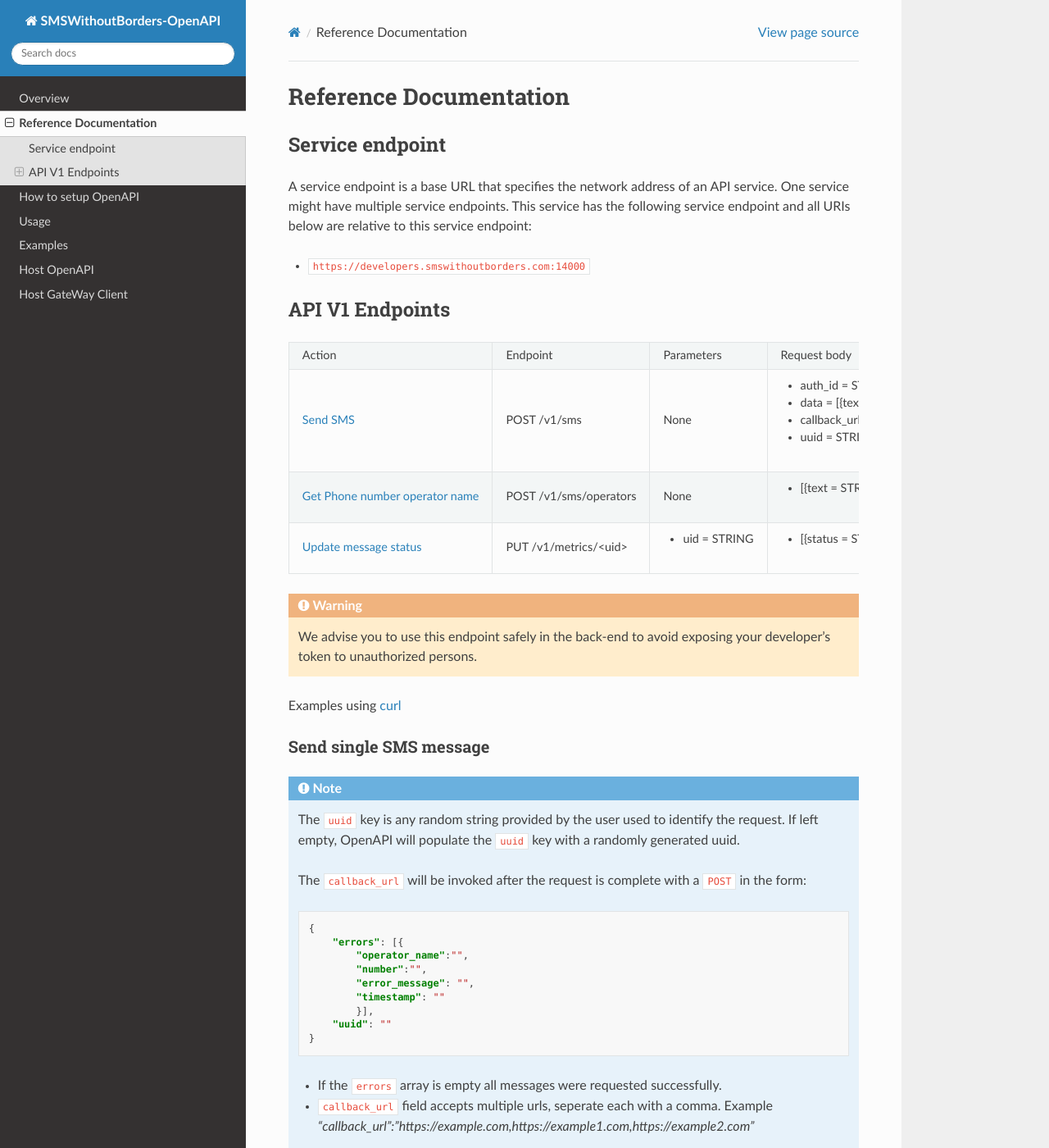
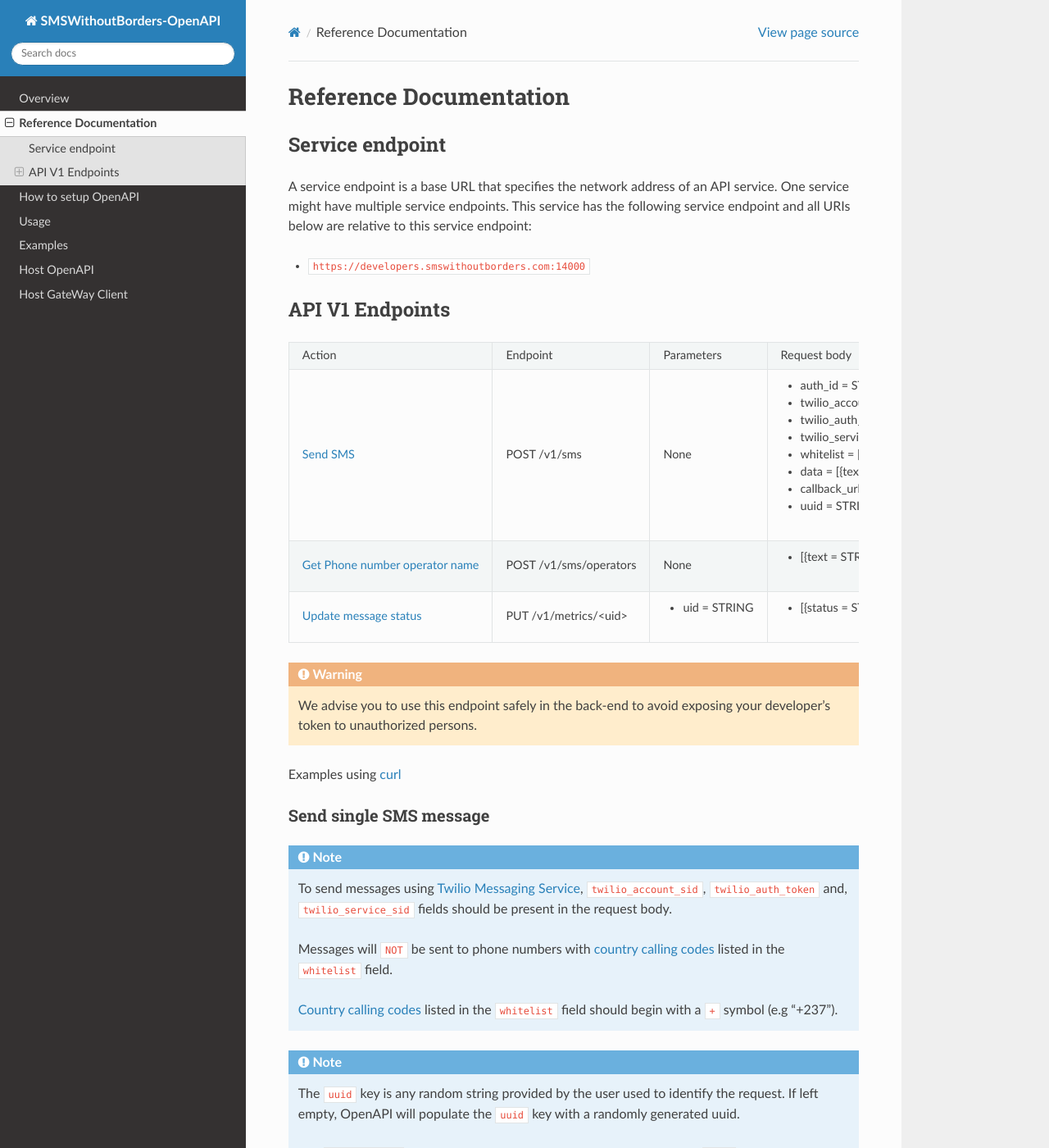
Before and after one commit to smswithoutborders/SMSWithoutBorders-OpenAPI, a Sphinx documentation site: the page built from docs/reference_documentation.rst, in a window 1280 px wide and 1400 px high. Shown: the whole window at 82% size. Built offline with Sphinx 7.4.7 and the Read the Docs theme 2.0.0, drawn with Linux system fonts in a browser that asks for light colours; some of the changed text lies outside the part shown.

Commit message:
updated ref docs

```diff
--- a/docs/reference_documentation.rst
+++ b/docs/reference_documentation.rst
@@ -23,6 +23,10 @@ API V1 Endpoints
       - POST /v1/sms
       - None
       - * auth_id = STRING
+        * twilio_account_sid = STRING
+        * twilio_auth_token = STRING
+        * twilio_service_sid = STRING
+        * whitelist = [STRING]
         * data = [{text = STRING, number = STRING, operator_name = STRING}]
         * callback_url = STRING
         * uuid = STRING
@@ -45,46 +49,14 @@ Examples using `curl <https://curl.se/>`_
 
 Send single SMS message
 ***********************
+
 .. note::
 
-    The ``uuid`` key is any random string provided by the user used to identify the request. If left empty, OpenAPI will populate the ``uuid`` key with a randomly generated uuid.
+    To send messages using `Twilio Messaging Service <https://twilio.com>`_, ``twilio_account_sid``, ``twilio_auth_token`` and, ``twilio_service_sid`` fields should be present in the request body.
 
-    The ``callback_url`` will be invoked after the request is complete with a ``POST`` in the form:
+    Messages will ``NOT`` be sent to phone numbers with `country calling codes <https://en.wikipedia.org/wiki/List_of_country_calling_codes>`_ listed in the ``whitelist`` field.
 
-    .. code-block:: json
-
-        {
-            "errors": [{
-                "operator_name":"",
-                "number":"",
-                "error_message": "",
-                "timestamp": ""
-                }],
-            "uuid": ""
-        }
-
-    - If the ``errors`` array is empty all messages were requested successfully.
-    - ``callback_url`` field accepts multiple urls, seperate each with a comma. Example `"callback_url":"https://example.com,https://example1.com,https://example2.com"`
-
-    The phone number format to be used in the request bodies of the API calls should be `E.164 <https://en.wikipedia.org/wiki/E.164>`_.
-
-.. code-block:: bash
-
-    curl --location --request POST 'https://developers.smswithoutborders.com:14000/v1/sms' \
-    --header 'Content-Type: application/json' \
-    --data-raw '{
-    "auth_id":"",
-    "data": [{
-        "operator_name":"",
-        "text":"",
-        "number":""
-        }],
-    "callback_url": "",
-    "uuid": ""
-    }'
-
-Send bulk SMS messages
-**********************
+    `Country calling codes <https://en.wikipedia.org/wiki/List_of_country_calling_codes>`_ listed in the ``whitelist`` field should begin with a ``+`` symbol (e.g "+237").
 
 .. note::
 
@@ -115,6 +87,63 @@ Send bulk SMS messages
     --header 'Content-Type: application/json' \
     --data-raw '{
     "auth_id":"",
+    "twilio_account_sid": "",
+    "twilio_auth_token": "",
+    "twilio_service_sid": "",
+    "whitelist": ["+237"],
+    "data": [{
+        "operator_name":"",
+        "text":"",
+        "number":""
+        }],
+    "callback_url": "",
+    "uuid": ""
+    }'
+
+Send bulk SMS messages
+**********************
+
+.. note::
+
+    To send messages using `Twilio Messaging Service <https://twilio.com>`_, ``twilio_account_sid``, ``twilio_auth_token`` and, ``twilio_service_sid`` fields should be present in the request body.
+
+    Messages will ``NOT`` be sent to phone numbers with `country calling codes <https://en.wikipedia.org/wiki/List_of_country_calling_codes>`_ listed in the ``whitelist`` field.
+
+    `Country calling codes <https://en.wikipedia.org/wiki/List_of_country_calling_codes>`_ listed in the ``whitelist`` field should begin with a ``+`` symbol (e.g "+237").
+
+.. note::
+
+    The ``uuid`` key is any random string provided by the user used to identify the request. If left empty, OpenAPI will populate the ``uuid`` key with a randomly generated uuid.
+
+    The ``callback_url`` will be invoked after the request is complete with a ``POST`` in the form:
+
+    .. code-block:: json
+
+        {
+            "errors": [{
+                "operator_name":"",
+                "number":"",
+                "error_message": "",
+                "timestamp": ""
+                }],
+            "uuid": ""
+        }
+
+    - If the ``errors`` array is empty all messages were requested successfully.
+    - ``callback_url`` field accepts multiple urls, seperate each with a comma. Example `"callback_url":"https://example.com,https://example1.com,https://example2.com"`
+
+    The phone number format to be used in the request bodies of the API calls should be `E.164 <https://en.wikipedia.org/wiki/E.164>`_.
+
+.. code-block:: bash
+
+    curl --location --request POST 'https://developers.smswithoutborders.com:14000/v1/sms' \
+    --header 'Content-Type: application/json' \
+    --data-raw '{
+    "auth_id":"",
+    "twilio_account_sid": "",
+    "twilio_auth_token": "",
+    "twilio_service_sid": "",
+    "whitelist": ["+237"],
     "data": [{
         "operator_name":"",
         "text":"",
```
Also changed, not shown: 1 other file.
